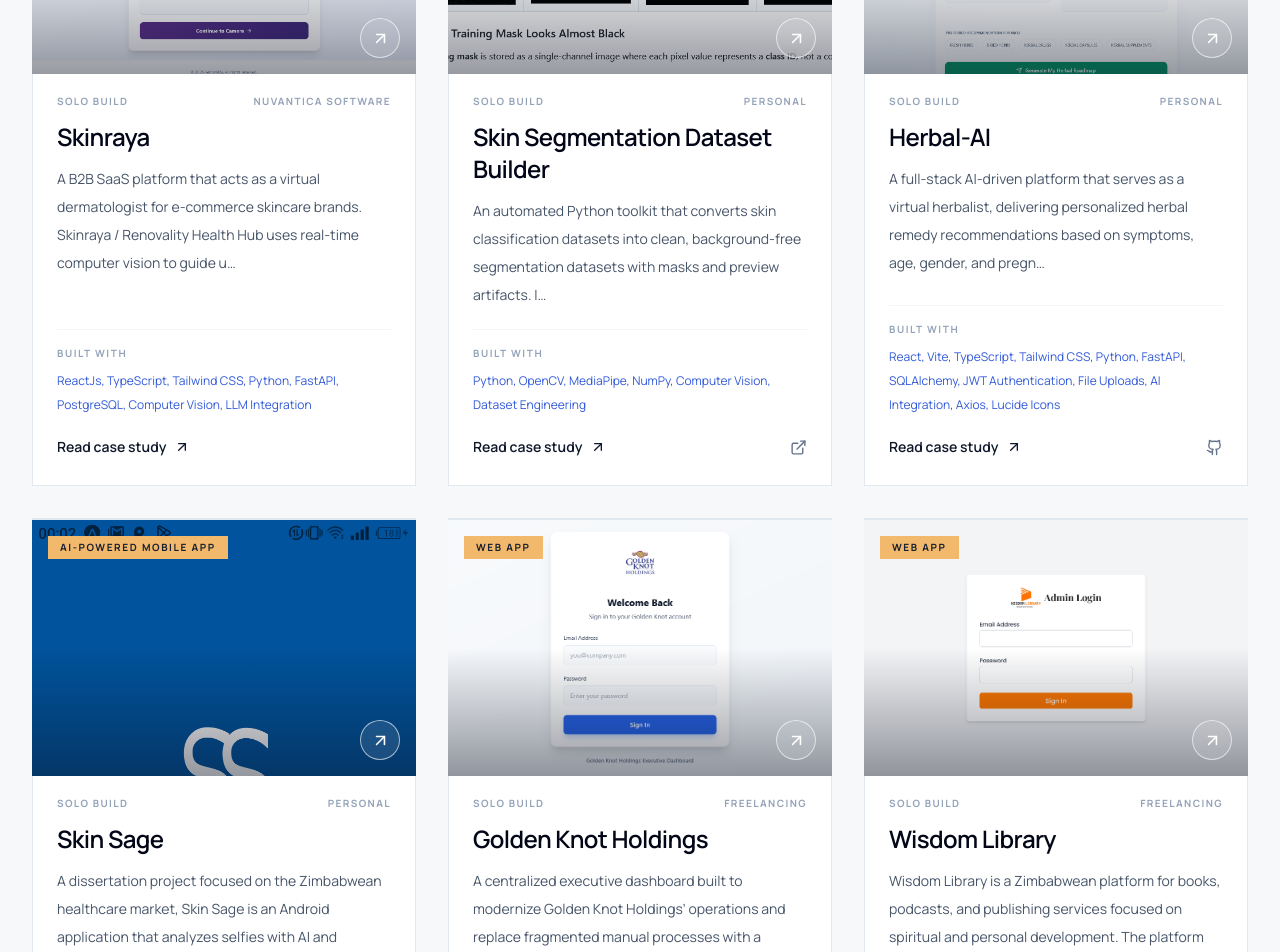
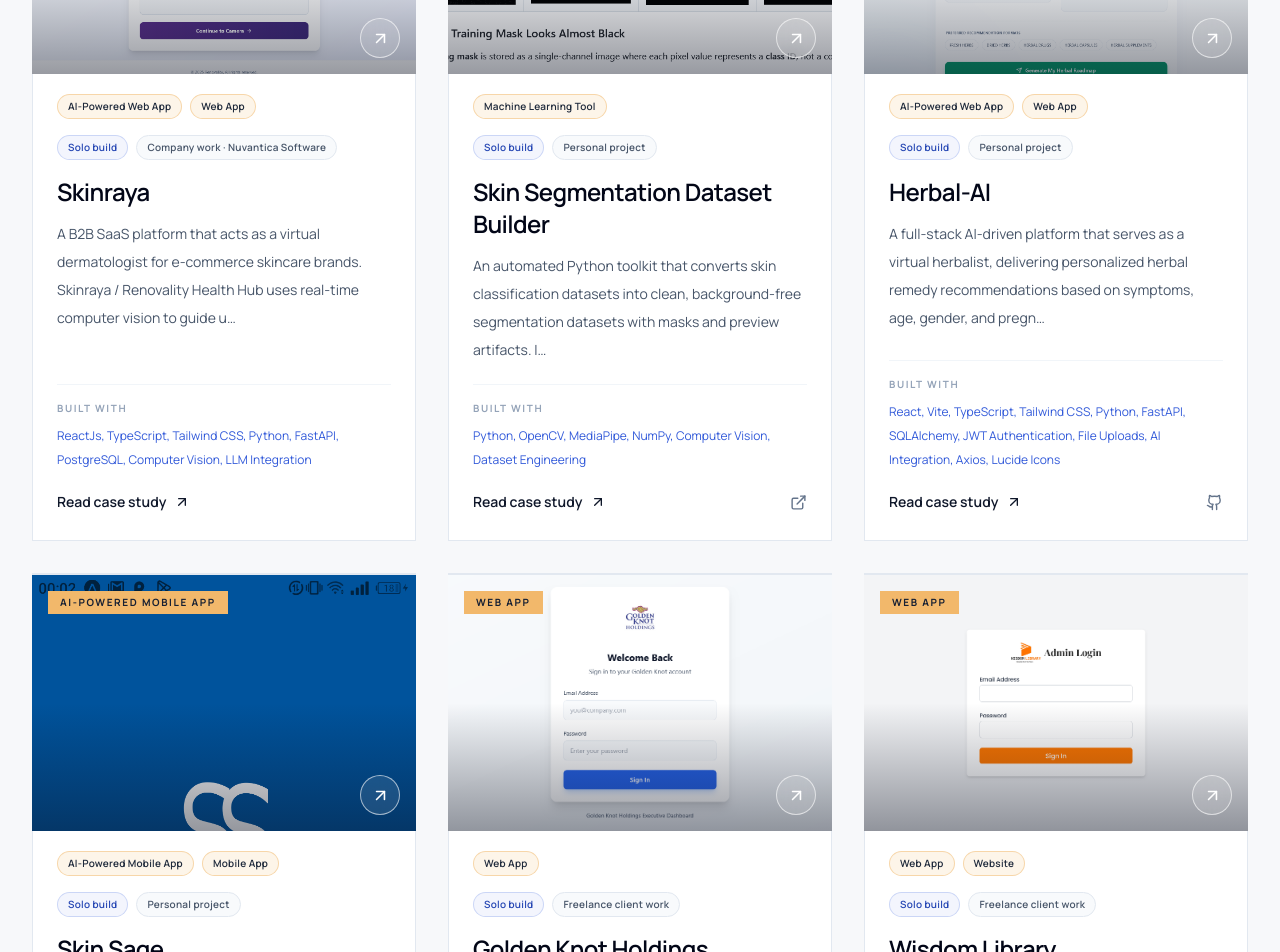
Before and after one commit to micpana/Michael-Panashe-Mudimbu-Portfolio-V2, a React (Vite) app: page /projects in a window 1280 px wide. Shown: the part 580-1532 px from the top of the page. Built offline with nearby package versions, Linux system fonts and the light colour scheme.

Commit message:
Support multi-category project discovery
Clarify project metadata and support multi-category categorization, filtering, counts, and display.

```diff
--- a/src/components/ProjectCard.tsx
+++ b/src/components/ProjectCard.tsx
@@ -3,10 +3,12 @@
 import { ExternalLink, Github, ArrowUpRight } from 'lucide-react';
 import { getImagesForFolder } from '../utils/imageResolver';
 import { slugify } from '../utils/slugify';
+import { getBuildApproach, getProjectContext } from '../utils/projectMetadata';
 
 interface Project {
   title: string;
   category: string;
+  categories?: string[];
   description: string;
   main_url: string;
   backup_url: string;
@@ -67,7 +69,12 @@
         <span className="absolute bottom-4 right-4 flex h-10 w-10 items-center justify-center rounded-full border border-white/60 bg-white/10 text-white backdrop-blur transition group-hover:bg-white group-hover:text-[#172033]"><ArrowUpRight size={19} /></span>
       </div>
       <div className="flex flex-1 flex-col border-x border-b border-slate-200 px-5 pb-6 pt-5 dark:border-slate-800 sm:px-6 sm:pb-7">
-        <div className="mb-3 flex items-center justify-between gap-3 text-[10px] font-bold uppercase tracking-[0.14em] text-slate-400"><span>{project.build_type} build</span><span className="truncate">{project.built_under}</span></div>
+        <div className="mb-4 flex flex-wrap items-center gap-2" aria-label="Project categories">
+          {Array.from(new Set([...(project.categories ?? []), project.category])).map((category) => (
+            <span key={category} className="inline-flex items-center rounded-full border border-[#f2b86b]/50 bg-[#f2b86b]/15 px-2.5 py-1 text-[10px] font-semibold tracking-wide text-slate-800 dark:text-amber-100">{category}</span>
+          ))}
+        </div>
+        <div className="mb-4 flex flex-wrap items-center gap-2" aria-label="Project build and work context"><span className="inline-flex items-center rounded-full border border-[#3159d9]/20 bg-[#3159d9]/[0.06] px-2.5 py-1 text-[10px] font-semibold tracking-wide text-[#2445b3] dark:border-[#91a9ff]/25 dark:bg-[#91a9ff]/[0.08] dark:text-[#b7c7ff]">{getBuildApproach(project)}</span><span className="inline-flex items-center rounded-full border border-slate-200 bg-slate-50 px-2.5 py-1 text-[10px] font-semibold tracking-wide text-slate-600 dark:border-slate-700 dark:bg-slate-900 dark:text-slate-300">{getProjectContext(project)}</span></div>
         <h3 className="text-2xl font-semibold tracking-tight text-slate-950 transition-colors group-hover:text-[#3159d9] dark:text-white dark:group-hover:text-[#91a9ff]">{project.title}</h3>
         <p className="mt-3 flex-1 text-sm leading-7 text-slate-600 dark:text-slate-300">{project.description.slice(0, 170)}{project.description.length > 170 ? '…' : ''}</p>
         <div className="mt-5 border-t border-slate-100 pt-4 dark:border-slate-800"><p className="text-[10px] font-bold uppercase tracking-[0.16em] text-slate-400">Built with</p><p className="mt-2 text-xs leading-6 text-[#3159d9] dark:text-[#91a9ff]">{project.technologies}</p></div>
--- a/src/data/projects_data_lazy.tsx
+++ b/src/data/projects_data_lazy.tsx
@@ -3,6 +3,7 @@
   {
     title: 'Skinraya',
     category: 'AI-Powered Web App',
+    categories: ["AI-Powered Web App","Web App"],
     description: `
       A B2B SaaS platform that acts as a virtual dermatologist for e-commerce skincare brands. Skinraya / Renovality Health Hub uses real-time computer vision to guide users through capturing a consistent, high-quality selfie by validating lighting, face position, and camera distance before triggering an automatic capture.
 
@@ -18,6 +19,7 @@
   {
     title: 'Skin Segmentation Dataset Builder',
     category: 'Machine Learning Tool',
+    categories: ["Machine Learning Tool"],
     description: `
       An automated Python toolkit that converts skin classification datasets into clean, background-free segmentation datasets with masks and preview artifacts.
 
@@ -35,6 +37,7 @@
   {
     title: 'Herbal-AI',
     category: 'AI-Powered Web App',
+    categories: ["AI-Powered Web App","Web App"],
     description: `
       A full-stack AI-driven platform that serves as a virtual herbalist, delivering personalized herbal remedy recommendations based on symptoms, age, gender, and pregnancy status.
 
@@ -50,6 +53,7 @@
   {
     title: 'Skin Sage',
     category: 'AI-Powered Mobile App',
+    categories: ["AI-Powered Mobile App","Mobile App"],
     description: `
       A dissertation project focused on the Zimbabwean healthcare market, Skin Sage is an Android application that analyzes selfies with AI and computer vision to diagnose facial skin conditions such as acne and eczema.
 
@@ -65,6 +69,7 @@
   {
     title: 'Golden Knot Holdings',
     category: 'Web App',
+    categories: ["Web App"],
     description: `
       A centralized executive dashboard built to modernize Golden Knot Holdings’ operations and replace fragmented manual processes with a unified digital platform.
 
@@ -80,6 +85,7 @@
   {
     title: 'Wisdom Library',
     category: 'Web App',
+    categories: ["Web App","Website"],
     description: `
       Wisdom Library is a Zimbabwean platform for books, podcasts, and publishing services focused on spiritual and personal development.
 
@@ -95,6 +101,7 @@
   {
     title: 'Beyond Motivation',
     category: 'Website',
+    categories: ["Website","Web App"],
     description: `
       A mentorship and coaching platform that helps people discover their purpose and make progress in life.
 
@@ -110,6 +117,7 @@
   {
     title: 'Liberty Makuyana',
     category: 'Website',
+    categories: ["Website"],
     description: `
       A personal brand website for speaker and coach Liberty Makuyana, centered on purpose-driven leadership and personal growth.
 
@@ -125,6 +133,7 @@
   {
     title: 'Family Of Greatness',
     category: 'Mobile App',
+    categories: ["Mobile App"],
     description: `
       A feature-rich mobile app designed to inspire and empower Christian youth with devotionals, podcasts, quotes, and structured growth programs.
 
@@ -140,6 +149,7 @@
   {
     title: 'Ocula Finance',
     category: 'AI-Powered Web App',
+    categories: ["AI-Powered Web App","Web App"],
     description: `
       An AI-driven trading assistant that generates high-probability trade signals with a maximum holding period of 3 hours and 30 minutes.
 
@@ -155,6 +165,7 @@
   {
     title: 'Farmer Management App',
     category: 'Mobile App',
+    categories: ["Mobile App"],
     description: `
       A React Native app for efficient farmer data collection and management, designed for offline-first use.
 
@@ -170,6 +181,7 @@
   {
     title: 'Eleanor Ross V1',
     category: 'Website',
+    categories: ["Website"],
     description: `
       A UK relocation service platform built to make moving easier and less stressful.
 
@@ -185,6 +197,7 @@
   {
     title: 'A & E',
     category: 'Web App',
+    categories: ["Web App","Website"],
     description: `
       A lifestyle retail platform focused on convenience, quality, and curated solutions.
 
@@ -200,6 +213,7 @@
   {
     title: 'Fafa Kitchen & Home',
     category: 'Web App',
+    categories: ["Web App","Website"],
     description: `
       A digital storefront for premium kitchenware, décor, and home essentials.
 
@@ -215,6 +229,7 @@
   {
     title: 'Espace',
     category: 'Web App',
+    categories: ["Website"],
     description: `
       A digital services agency website built to elevate online presence, branding, and professional impact.
 
@@ -230,6 +245,7 @@
   {
     title: 'Ridley Valley Tutorial',
     category: 'Website',
+    categories: ["Website"],
     description: `
       A customized tutoring platform that helps students improve academic performance through tailored study plans and test preparation.
 
@@ -245,6 +261,7 @@
   {
     title: 'First Medi-Careers Global',
     category: 'Website',
+    categories: ["Website"],
     description: `
       A skills development platform offering globally certified short courses in Zimbabwe, with a focus on rural communities.
 
@@ -260,6 +277,7 @@
   {
     title: 'Onfit',
     category: 'Web App',
+    categories: ["Web App"],
     description: `
       A virtual personal training platform that connects clients with fitness professionals for personalized workouts, nutrition guidance, and progress tracking.
 
@@ -275,6 +293,7 @@
   {
     title: 'MyuzikHeadz',
     category: 'Web App',
+    categories: ["Web App"],
     description: `
       A music streaming platform where users can upload, curate, and enjoy tracks online.
 
@@ -290,6 +309,7 @@
   {
     title: 'Bossalf International',
     category: 'Website',
+    categories: ["Website"],
     description: `
       A furniture manufacturing platform focused on ergonomic, durable solutions for institutions.
 
--- a/src/pages/Projects.tsx
+++ b/src/pages/Projects.tsx
@@ -9,19 +9,23 @@
 const Projects: React.FC = () => {
   const [filter, setFilter] = useState('All');
 
-  // Get unique categories
-  const categories = ['All', ...Array.from(new Set(ProjectsData.map(project => project.category)))];
+  // Treat categories as multi-select metadata while supporting older records that only have category.
+  const getCategories = (project: (typeof ProjectsData)[number]): string[] =>
+    Array.from(new Set([...(project.categories ?? []), project.category].filter(Boolean)));
 
-  // Filter projects based on selected category
+  // Include every category represented by at least one project.
+  const categories = ['All', ...Array.from(new Set(ProjectsData.flatMap(getCategories)))];
+
+  // A project appears under every category it belongs to, not only its primary label.
   const filteredProjects = filter === 'All'
     ? ProjectsData
-    : ProjectsData.filter(project => project.category === filter);
+    : ProjectsData.filter(project => getCategories(project).includes(filter));
 
   return (
     <>
       <Helmet>
         <title>Projects - Michael Panashe Mudimbu</title>
-        <meta name="description" content="Explore my complete portfolio of web applications, mobile apps, and digital solutions. 17+ projects showcasing expertise in React, Python, AI, and more." />
+        <meta name="description" content="Explore my complete portfolio of web applications, mobile apps, and digital solutions. 20 projects showcasing expertise in React, Python, AI, and more." />
         <meta name="keywords" content="projects, portfolio, web applications, mobile apps, React, Python, AI, software development" />
         <meta property="og:title" content="Projects - Michael Panashe Mudimbu" />
         <meta property="og:description" content="Explore my complete portfolio of web applications, mobile apps, and digital solutions." />
@@ -54,7 +58,7 @@
                 {category}
                 {category !== 'All' && (
                   <span className="ml-2 text-sm opacity-75">
-                    ({ProjectsData.filter(p => p.category === category).length})
+                    ({ProjectsData.filter(p => getCategories(p).includes(category)).length})
                   </span>
                 )}
               </button>
--- /dev/null
+++ b/src/utils/projectMetadata.ts
@@ -0,0 +1,33 @@
+export type BuildType = 'Solo' | 'Team';
+
+export interface ProjectMetadata {
+  build_type?: BuildType | string;
+  built_under?: string;
+}
+
+/**
+ * Present the two independent project metadata dimensions consistently:
+ * how the work was built, and the context in which it was delivered.
+ */
+export function getBuildApproach(project: ProjectMetadata): string {
+  if (project.build_type === 'Team') return 'Team build';
+  if (project.build_type === 'Solo') return 'Solo build';
+  return 'Build approach not specified';
+}
+
+export function getProjectContext(project: ProjectMetadata): string {
+  const context = project.built_under?.trim();
+
+  if (!context) return 'Context not specified';
+
+  const normalized = context.toLowerCase();
+
+  if (normalized === 'personal') return 'Personal project';
+  if (normalized === 'freelancing' || normalized === 'freelance') return 'Freelance client work';
+  if (normalized === 'espace' || normalized === 'nuvantica software') {
+    return `Company work · ${context}`;
+  }
+
+  // Preserve unknown values rather than guessing what kind of engagement they represent.
+  return context;
+}
```
Also changed, not shown: src/pages/ProjectDetail.tsx (+13 -10 lines).
